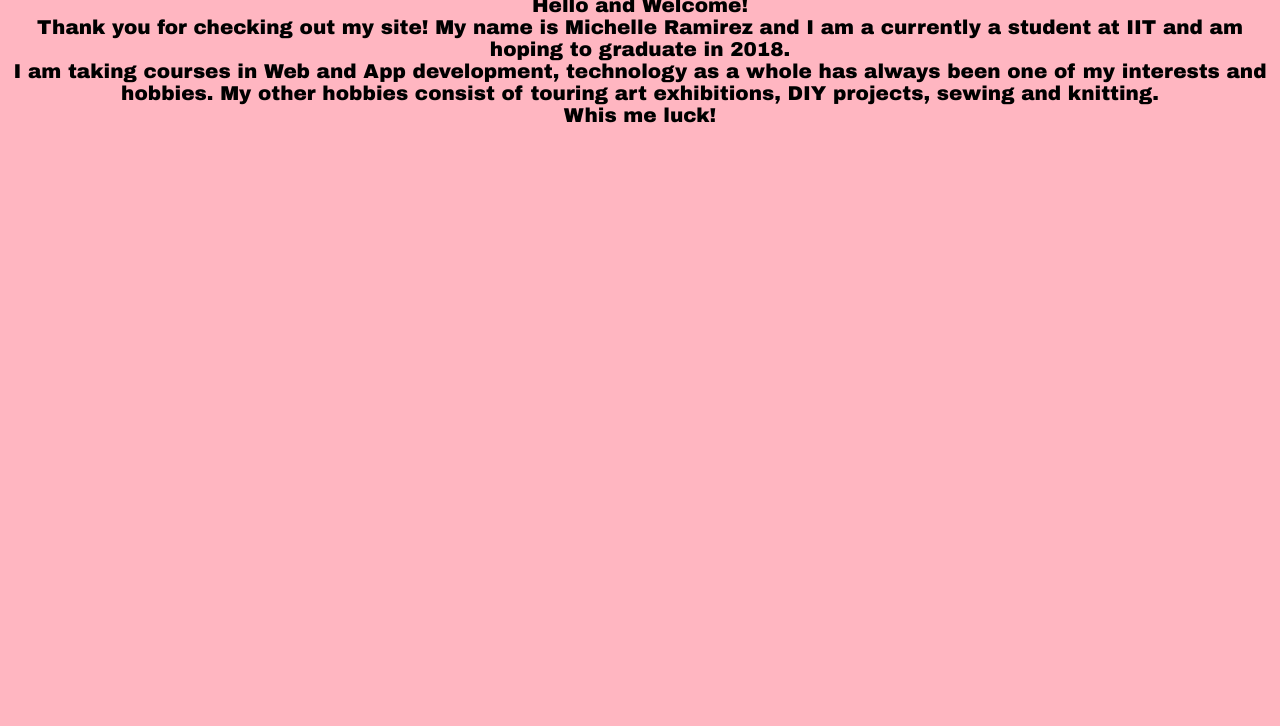
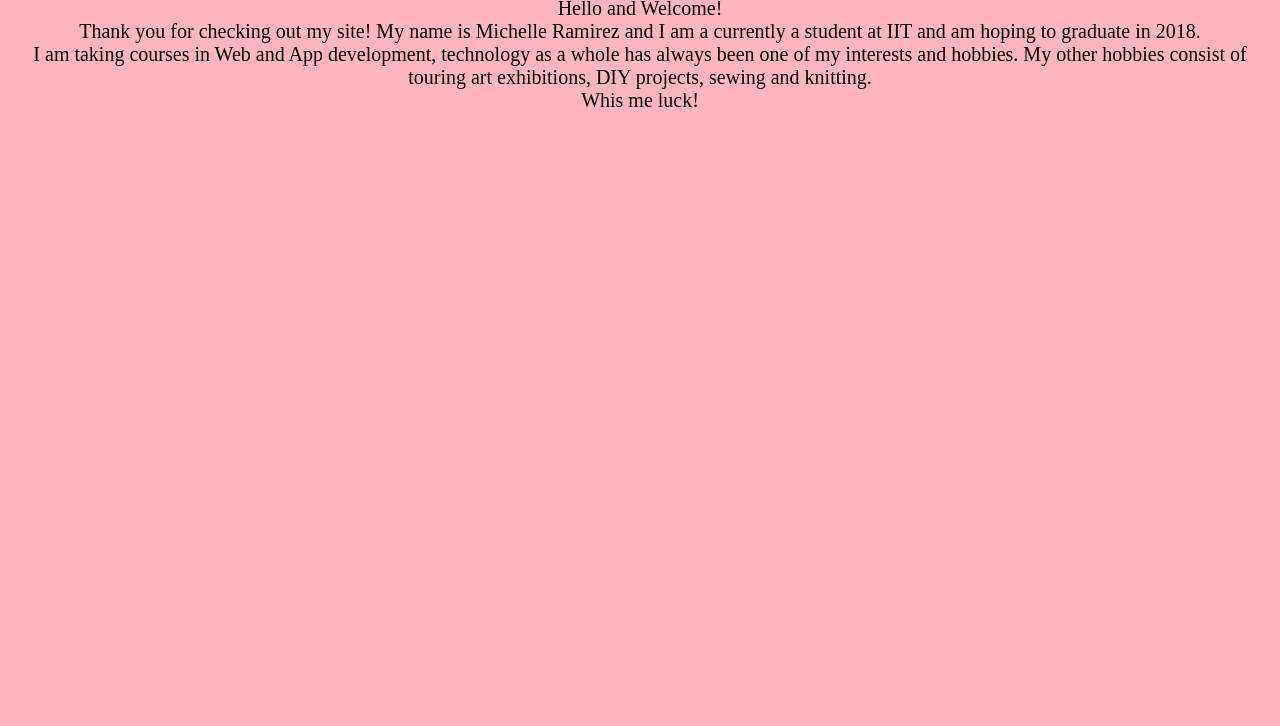
Before and after one commit to michlramrz/Michelle-Ramirez-Project-2, a plain HTML site: page index.html in a window 1280 px wide. Shown: the part 74-800 px from the top of the page. Drawn offline with Linux system fonts and the light colour scheme; a web font is replaced by a local one.

Commit message:
Update stylesheet.css
update font

```diff
--- a/stylesheet.css
+++ b/stylesheet.css
@@ -30,7 +30,7 @@ time, mark, audio, video {
 body{
   background-color: #ffb6c1;
   background-position: center;
-  font-family: 'arial black';
+  font-family: 'Cursed';
   font-size: 20px;
   text-align: center;
   width: auto;
```
